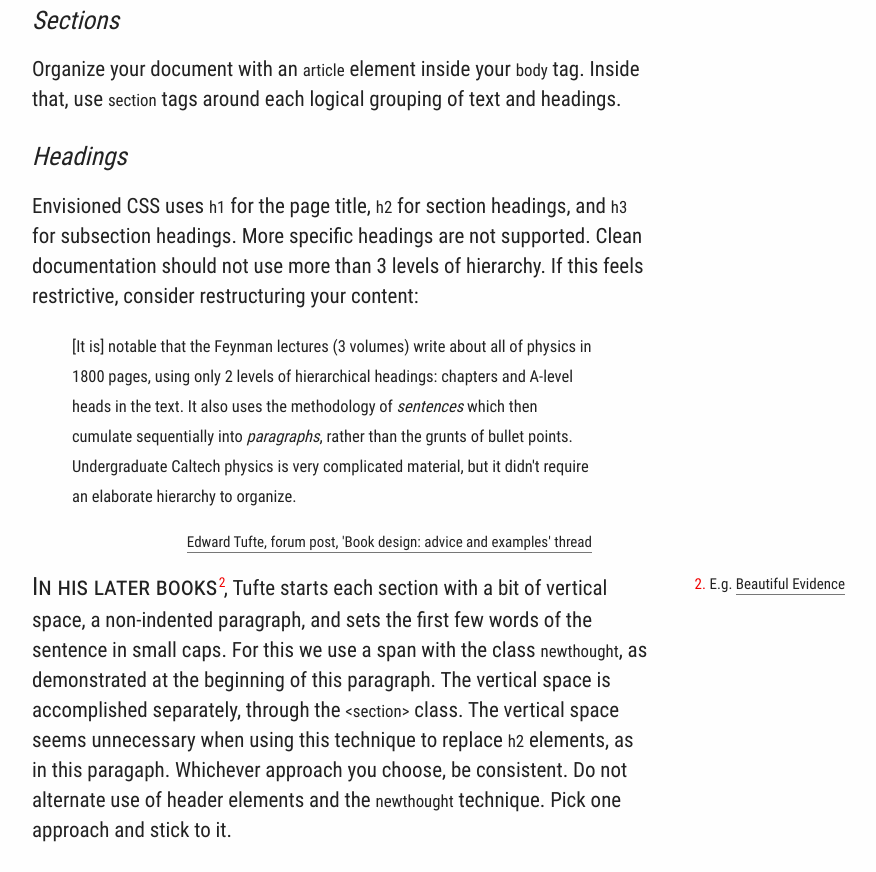
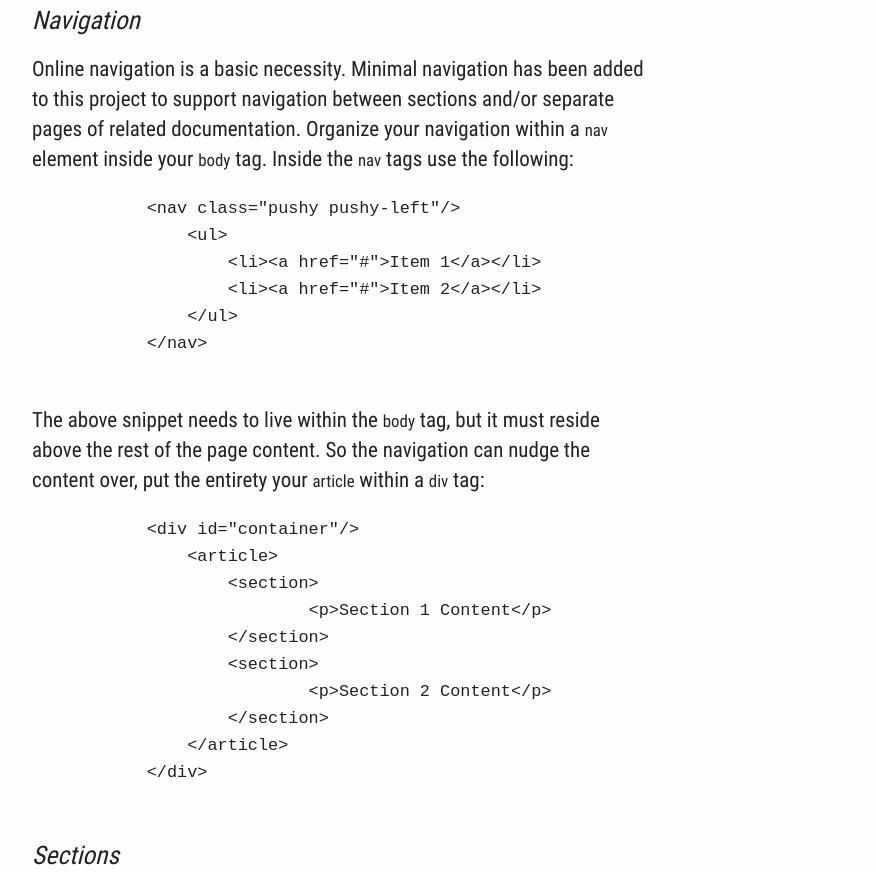
Before and after one commit to nogginfuel/envisioned-css, a plain HTML site: page with-nav.html in a window 1280 px wide. Shown: the part 1380-2252 px from the top of the page, without its empty margins (128-1004 px from the left). Drawn offline with Linux system fonts and the light colour scheme.

Commit message:
Added Documentation
Put additional detail around the navigation into the content text.

```diff
--- a/with-nav.html
+++ b/with-nav.html
@@ -54,6 +54,33 @@
 
     <section>
       <h2 id="navfundamental">Fundamentals</h2>
+      <h3>Navigation</h3>
+      <p>Online navigation is a basic necessity. Minimal navigation has been added to this project to support navigation between sections and/or separate pages of related documentation. Organize your navigation within a <span class="code">nav</span> element inside your <span class="code">body</span> tag. Inside the <span class="code">nav</span> tags use the following:</p>
+
+      <pre class="code">
+      	&lt;nav class="pushy pushy-left"/&gt;
+            &lt;ul&gt;
+            	&lt;li&gt;&lt;a href="#"&gt;Item 1&lt;/a&gt;&lt;/li&gt;
+                &lt;li&gt;&lt;a href="#"&gt;Item 2&lt;/a&gt;&lt;/li&gt;
+            &lt;/ul&gt;
+        &lt;/nav&gt;
+      </pre>
+
+      <p>The above snippet needs to live within the <span class="code">body</span> tag, but it must reside above the rest of the page content. So the navigation can nudge the content over, put the entirety your <span class="code">article</span> within a <span class="code">div</span> tag:</p>
+
+      <pre class="code">
+      	&lt;div id="container"/&gt;
+            &lt;article&gt;
+            	&lt;section&gt;
+                	&lt;p&gt;Section 1 Content&lt;/p&gt;
+                &lt;/section&gt;
+                &lt;section&gt;
+                	&lt;p&gt;Section 2 Content&lt;/p&gt;
+                &lt;/section&gt;
+            &lt;/article&gt;
+        &lt;/div&gt;
+      </pre>
+
       <h3>Sections</h3>
       <p>Organize your document with an <span class="code">article</span> element inside your <span class="code">body</span> tag. Inside that, use <span class="code">section</span> tags around each logical grouping of text and headings.</p>
 
```
